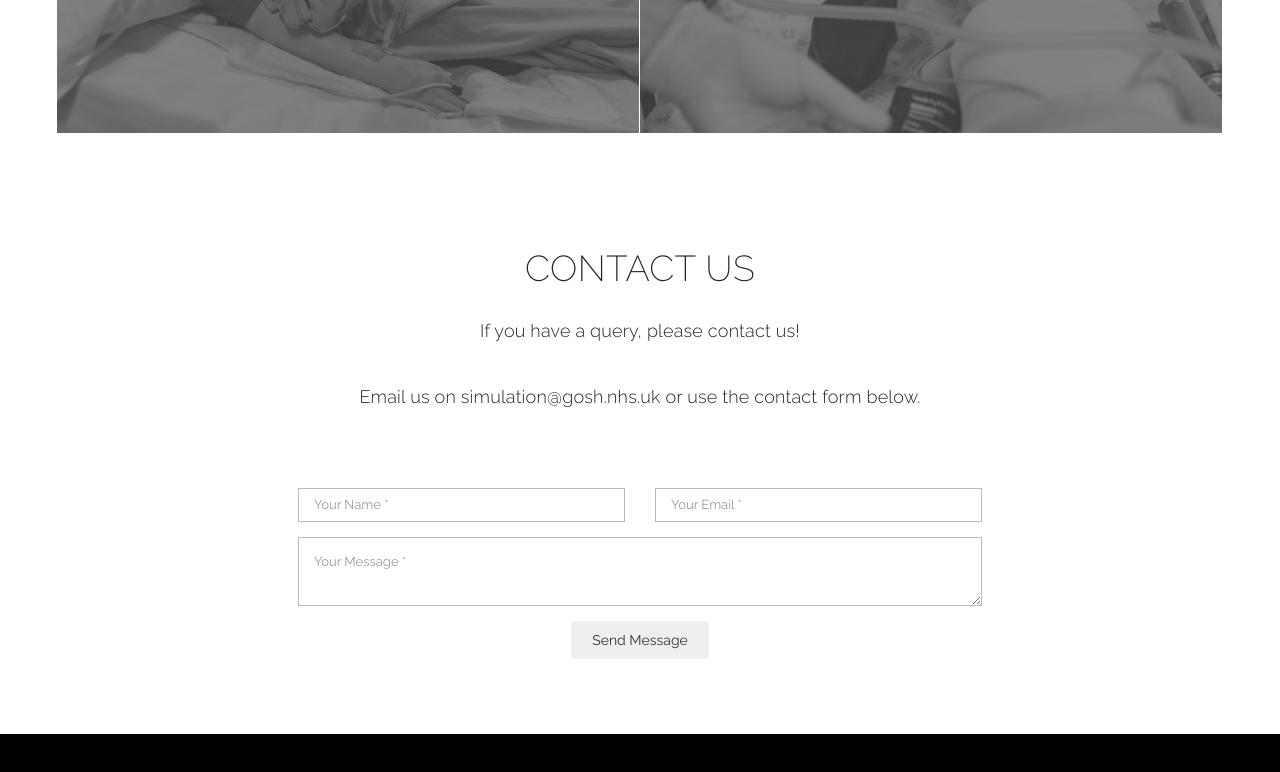
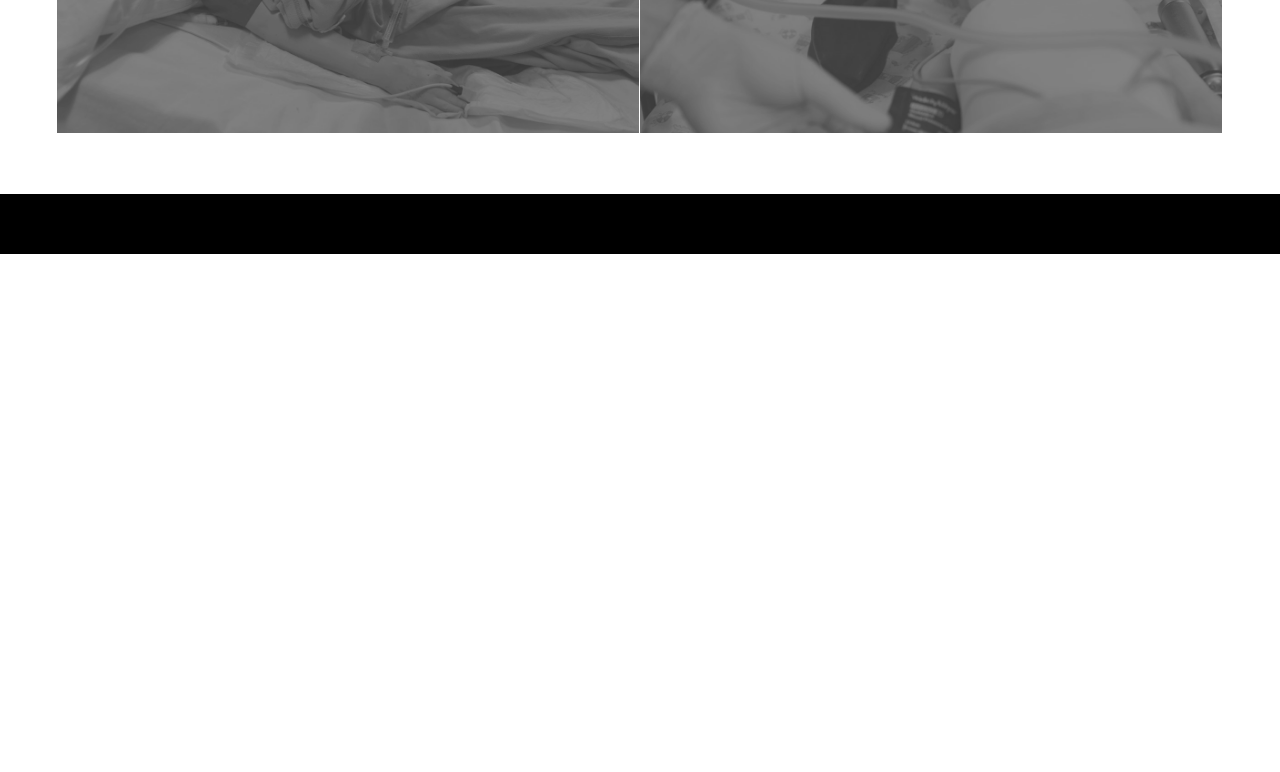
Before and after one commit to GoshSimulation/GoshSimulation, a plain HTML site: page index.html in a window 1280 px wide. Shown: the part 845-1617 px from the top of the page. After the commit the page ends 1099 px from the top, so only its background shows below. Drawn offline with nearby package versions, Linux system fonts and the light colour scheme.

Commit message:
Update index.html

```diff
--- a/index.html
+++ b/index.html
@@ -123,57 +123,6 @@
 			</div><!-- container -->
 		</section>
 
-
-
-
-
-		<section id="contact">
-			<div class="container">
-				<div class="row">
-					<div class="col-lg-12 text-center">
-						<div class="section-title">
-							<h1>CONTACT US</h1>
-							<p>If you have a query, please contact us!<br><br>Email us on simulation@gosh.nhs.uk or use the contact form below.</p>
-						</div>
-					</div>
-				</div>
-				<div class="row">
-					<div class="col-lg-12 text-center">
-						<form name="sentMessage" id="contactForm" novalidate="">
-							<div class="row">
-								<div class="col-md-6">
-									<div class="form-group">
-										<input type="text" class="form-control" placeholder="Your Name *" id="name" required="" data-validation-required-message="Please enter your name.">
-										<p class="help-block text-danger"></p>
-									</div>
-								</div>
-								<div class="col-md-6">
-									<div class="form-group">
-										<input type="email" class="form-control" placeholder="Your Email *" id="email" required="" data-validation-required-message="Please enter your email address.">
-										<p class="help-block text-danger"></p>
-									</div>
-								</div>
-							</div>
-							<div class="row">
-								<div class="col-md-12">
-									<div class="form-group">
-										<textarea class="form-control" placeholder="Your Message *" id="message" required="" data-validation-required-message="Please enter a message."></textarea>
-										<p class="help-block text-danger"></p>
-									</div>
-								</div>
-								<div class="clearfix"></div>
-							</div>
-							<div class="row">
-								<div class="col-lg-12 text-center">
-									<div id="success"></div>
-									<button type="submit" class="btn">Send Message</button>
-								</div>
-							</div>
-						</form>
-					</div>
-				</div>
-			</div>
-		</section>
 		<p id="back-top">
 			<a href="#top"><i class="fa fa-angle-up"></i></a>
 		</p>
```
